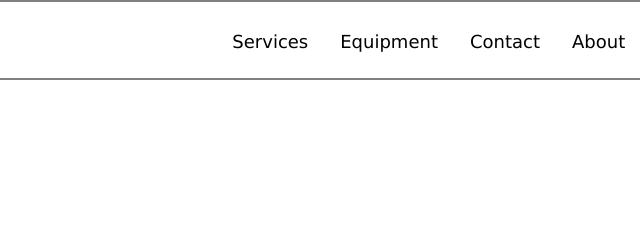
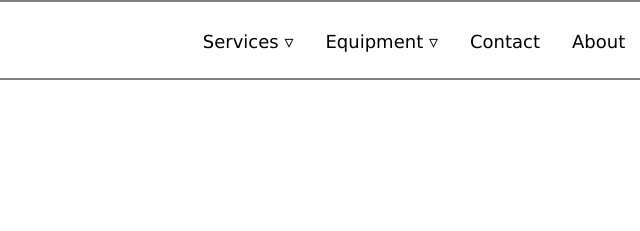
Before and after one commit to rodionlee/nzimu, a website built with webpack: page src/index.html in a window 1280 px wide. Shown: the top 231 px of the page, 437-1077 px from the left. Built offline with nearby package versions, Linux system fonts and the light colour scheme.

Commit message:
Add little styling improvment to Header

```diff
--- a/src/index.html
+++ b/src/index.html
@@ -15,7 +15,7 @@
       <ul class="headerMenu">
 
         <li class="headerMenu-linkContainer">
-          <a class="linkContainer-link" href="http://">Services</a>
+          <a class="linkContainer-link" href="http://">Services ▿</a>
 
           <ul class="linkContainer-dropdown">
             <li class="headerMenu-linkContainer">
@@ -34,7 +34,7 @@
         </li>
 
         <li class="headerMenu-linkContainer">
-          <a class="linkContainer-link" href="http://">Equipment</a>
+          <a class="linkContainer-link" href="http://">Equipment ▿</a>
 
           <ul class="linkContainer-dropdown">
             <li class="headerMenu-linkContainer">
```
